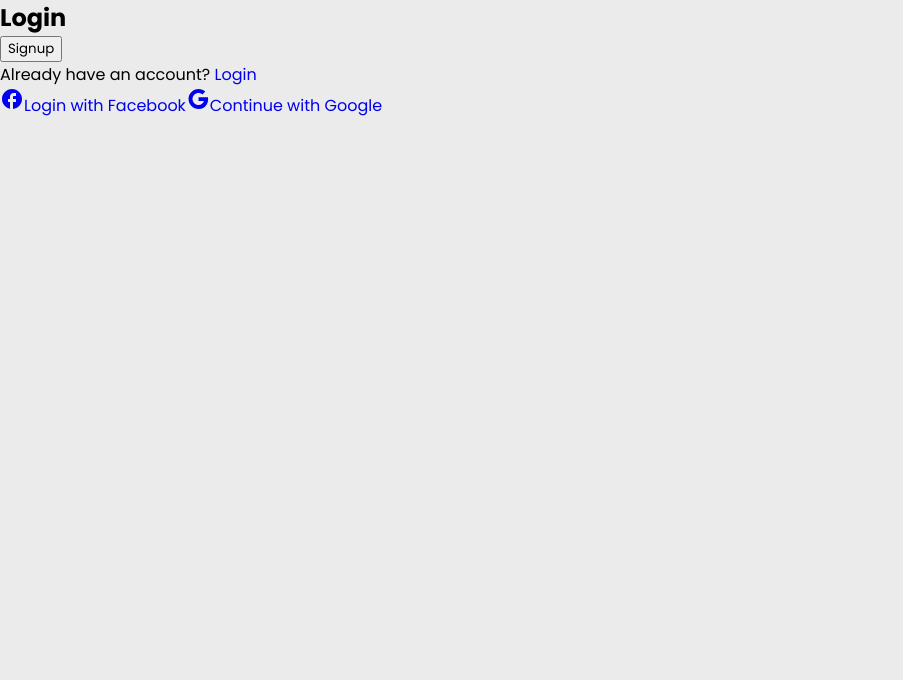
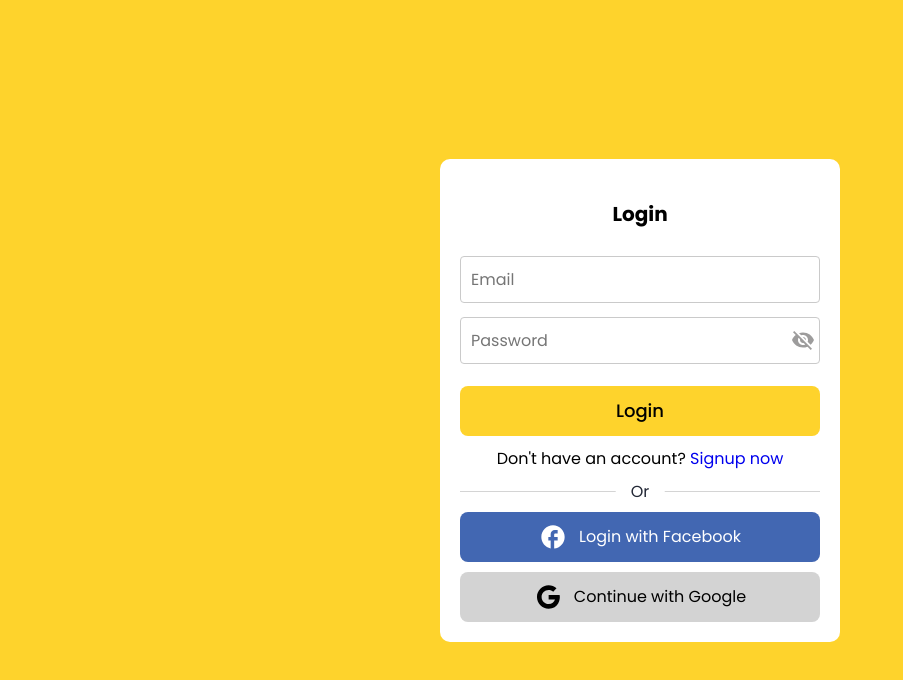
Before and after one commit to ottobong/habittrackr, a React (Create React App) app: page /login in a window 1280 px wide. Shown: the top 680 px of the page, without its empty margins (0-903 px from the left). Built offline with nearby package versions, Linux system fonts and the light colour scheme.

Commit message:
added new lines of code to login

```diff
--- a/src/pages/login/Login.jsx
+++ b/src/pages/login/Login.jsx
@@ -1,23 +1,63 @@
-import React from 'react';
+import React, { useState } from 'react'
 import './login.scss';
 import { Link } from 'react-router-dom';
-import { FacebookTwoTone, Google } from '@mui/icons-material';
+import { FacebookTwoTone, Google, Visibility, VisibilityOff } from '@mui/icons-material';
 
 const Login = () => {
+
+  const [inputs, setInputs]= useState({
+    email: "",
+    password: "",
+  });
+
+  const[toggleEye, setToggleEye] = useState(false);
+  const[inputType, setInputType] = useState("password")
+
+  const handleToggle = (e) => {
+    setToggleEye(!toggleEye);
+    setInputType(inputType === "password" ? "text" : "password")
+  };
+
+  const handleChange = (e)=>{
+    setInputs((prev) => ({ ...prev, [e.target.name]:e.target.value})
+    );
+  }
+
   return (
     <div className='login'>
       <form>
         <h2>Login</h2>
-
-        <button type='submit'>Signup</button>
+        <div className='formInput'>
+          <input
+          type="email"
+          name="email"
+          placeholder="Email"
+          onChange={handleChange}
+          required
+          />
+        </div>
+        <div className='formInput'>
+          <input
+          type={inputType}
+          name="password"
+          id="password"
+          placeholder="Password"
+          onChange={handleChange}
+          required
+          />
+          <div className="eyeIcon" onClick={handleToggle}>
+            {toggleEye ? <Visibility /> : <VisibilityOff />}
+          </div>
+        </div>
+        <button type='submit'>Login</button>
         <div className="formLink">
-          <span>Already have an account?</span>
+          <span>Don't have an account?</span>
           <Link
-          to='/login'
+          to='/signup'
           className='formSignup'
           style={{textDecoration: 'none'}}>
             {" "}
-            Login
+            Signup now
             </Link>
         </div>
 
--- a/src/pages/login/login.scss
+++ b/src/pages/login/login.scss
@@ -1,3 +1,125 @@
-.login {
+.login{
+  display: flex;
+  align-items: center;
+  justify-content: center;
+  height: 100vh;
+  width: 100%;
+  background-color: #FED32C;
 
+  form {
+    background-color: white;
+    max-width: 400px;
+    padding: 20px;
+    width: 100%;
+    border-radius: 10px;
+
+    h2 {
+      font-size: 20px;
+      font-weight: bold;
+      color: #000;
+      text-align: center;
+      padding: 20px 0;
+    }
+
+    .formInput {
+      position: relative;
+    }
+
+    .eyeIcon {
+      position: absolute;
+      top: 13px;
+      right: 0;
+      font-size: 18px !important;
+      padding: 5px;
+      color: #3a39397f;
+      cursor: pointer;
+    }
+
+    button {
+      height: 50px;
+      width: 100%;
+      background-color: #FED32C;
+      border: none;
+      border-radius: 8px;
+      font-weight: 500;
+      font-size: 18px;
+      margin: 15px 0 10px 0;
+      cursor: pointer;
+      transition: .5s;
+
+      &:hover{
+        background-color: #000;
+        color: #FED32C;
+      }
+    }
+
+
+    .formLink {
+      text-align: center;
+    }
+
+    .line {
+      position: relative;
+      height: 1px;
+      width: 100%;
+      margin: 20px 0px;
+      background-color: #d4d4d4;
+
+      &::before {
+        content: "Or";
+        position: absolute;
+        top: 50%;
+        left: 50%;
+        transform: translate(-50%, -50%);
+        background-color: white;
+        color: #232836;
+        padding: 0 15px;
+      }
+    }
+
+    .facebook {
+      position: relative;
+      display: flex;
+      align-items: center;
+      justify-content: center;
+      background-color: #4267b2;
+      color: #fff;
+      height: 50px;
+      width: 100%;
+      margin-top: 20px;
+      border-radius: 8px;
+      transition: all .3s ease;
+
+      &:hover {
+        background-color: #1849aa;
+        color: white;
+      }
+    }
+
+    .google {
+      position: relative;
+      display: flex;
+      align-items: center;
+      justify-content: center;
+      background-color: #d3d3d3;
+      color: #000;
+      height: 50px;
+      width: 100%;
+      margin-top: 10px;
+      border-radius: 8px;
+      transition: all .3s ease;
+
+      &:hover {
+        background-color: #000;
+        color: white;
+      }
+    }
+
+    .facebookIcon, .googleIcon {
+      object-fit: cover;
+      margin-right: 12px;
+      height: 28px;
+      width: 28px;
+    }
+  }
 }
```
